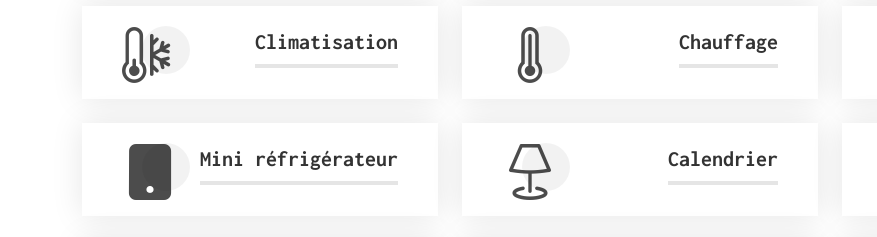
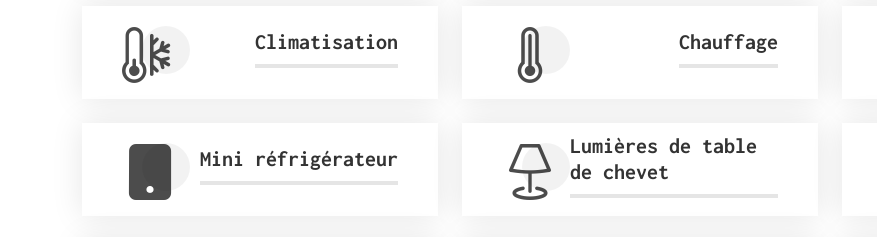
Before and after one commit to rulrok/usb-french-debutant-3-project, a plain HTML site: page index.html in a window 1280 px wide. Shown: the part 2320-2557 px from the top of the page, 0-877 px from the left. Drawn offline with Linux system fonts and the light colour scheme.

Commit message:
fix description

```diff
--- a/index.html
+++ b/index.html
@@ -600,7 +600,7 @@
                 <div class="icon">
                   <i class="bi bi-lamp"></i>
                 </div>
-                <h3>Calendrier</h3>
+                <h3>Lumières de table de chevet</h3>
               </div>
             </div>
 
```
